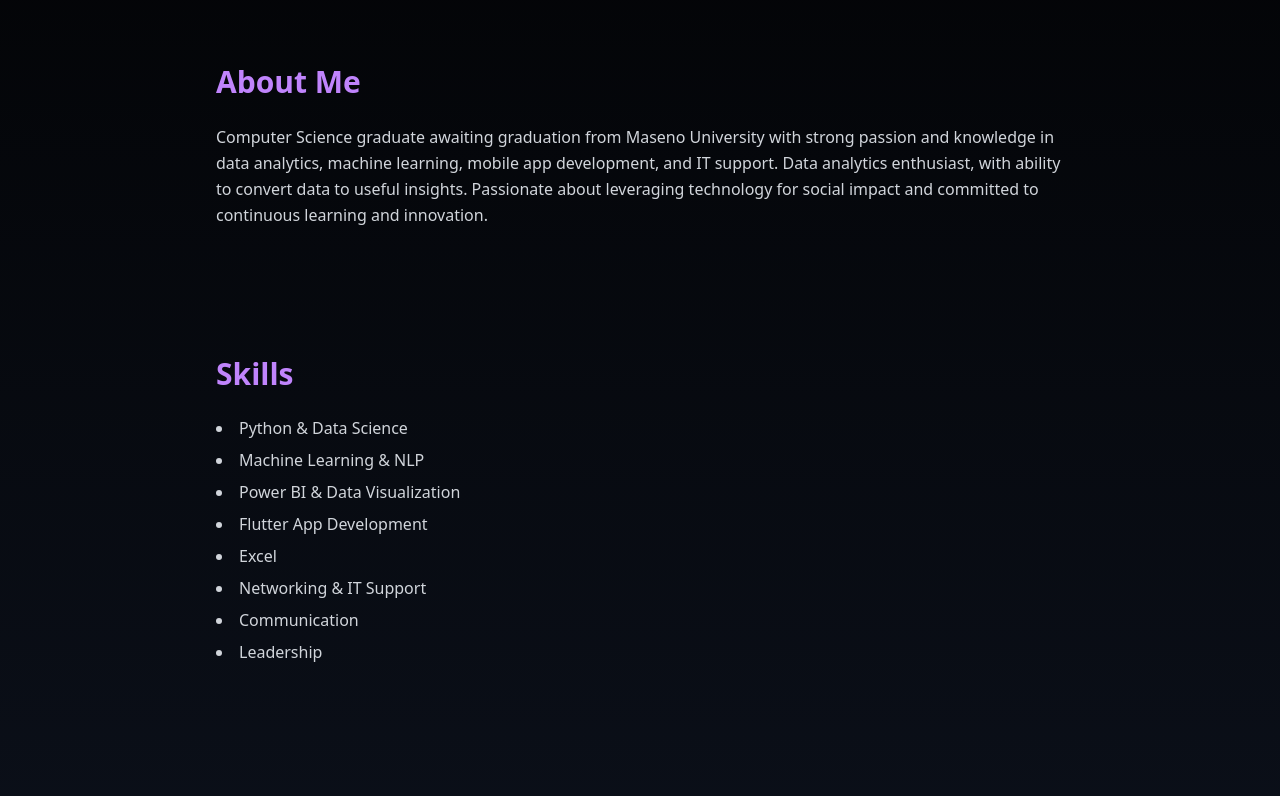
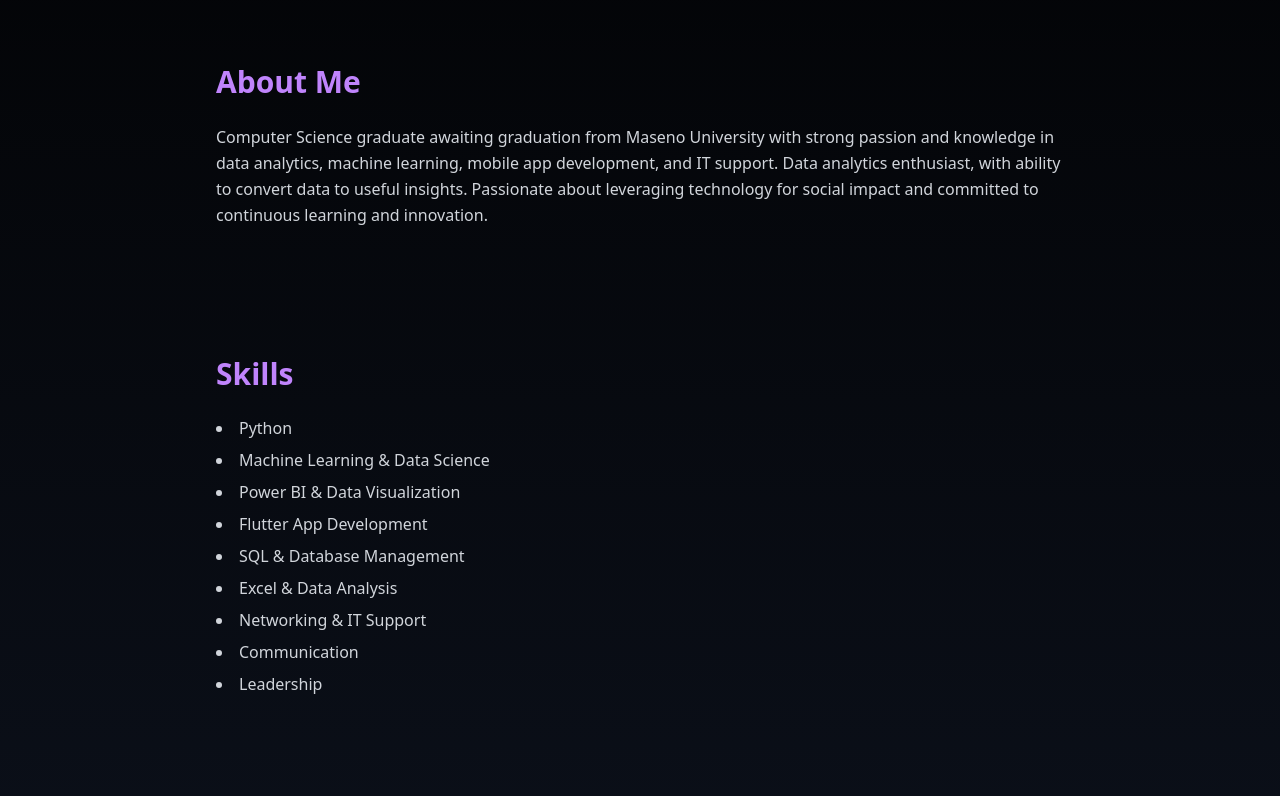
Before and after one commit to Patricia-Kubende/my-portfolio, a React (Create React App) app: page / in a window 1280 px wide. Shown: the part 388-1184 px from the top of the page. Built offline with nearby package versions, Linux system fonts and the light colour scheme.

Commit message:
Updated skills section and added experience details

```diff
--- a/src/App.js
+++ b/src/App.js
@@ -43,11 +43,12 @@ function App() {
       <section id="skills" className="max-w-4xl mx-auto px-6 py-16">
         <h3 className="text-3xl font-bold text-purple-400 mb-6">Skills</h3>
         <ul className="list-disc list-inside space-y-2 text-gray-300">
-          <li>Python & Data Science</li>
-          <li>Machine Learning & NLP</li>
+          <li>Python</li>
+          <li>Machine Learning & Data Science</li>
           <li>Power BI & Data Visualization</li>
           <li>Flutter App Development</li>
-          <li>Excel</li>
+          <li>SQL & Database Management</li>
+          <li>Excel & Data Analysis</li>
           <li>Networking & IT Support</li>
           <li>Communication</li>
           <li>Leadership</li>
```
